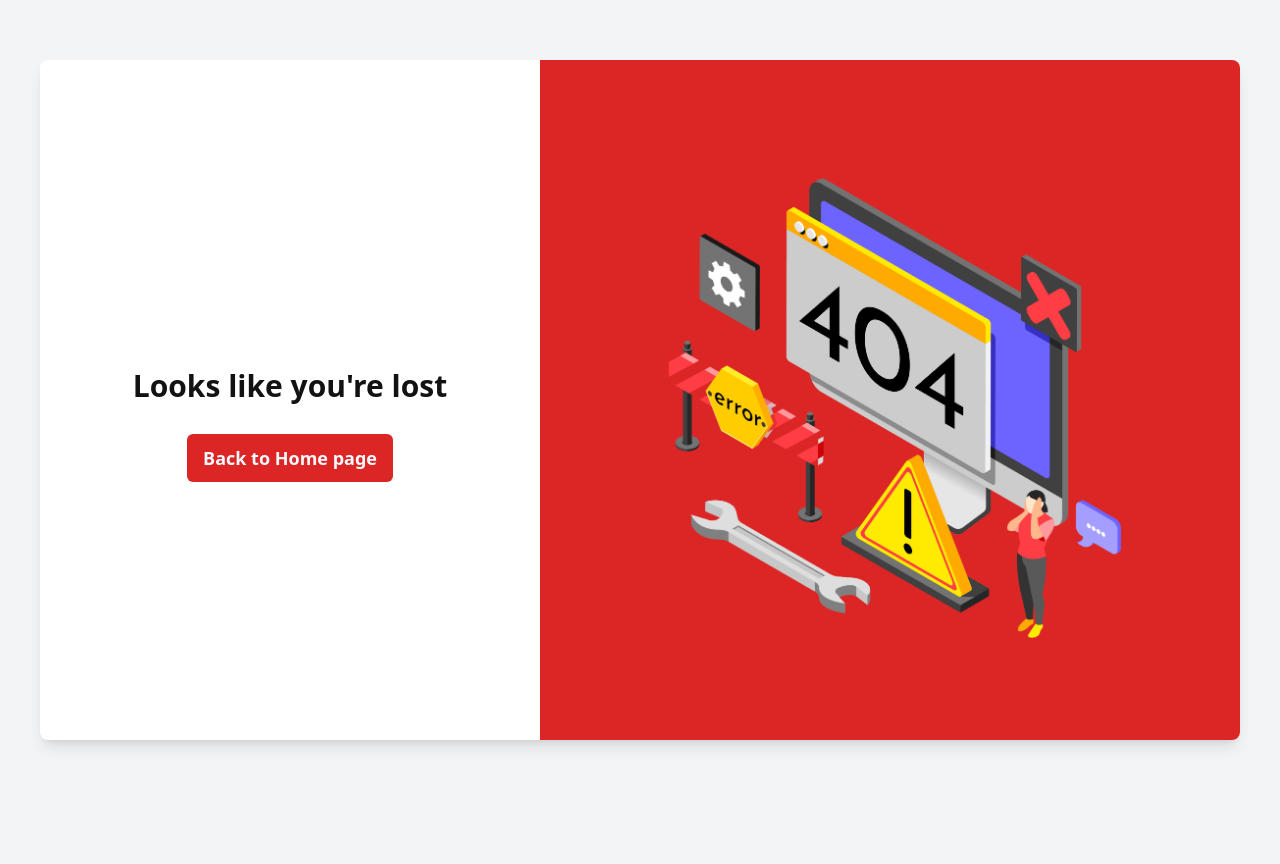
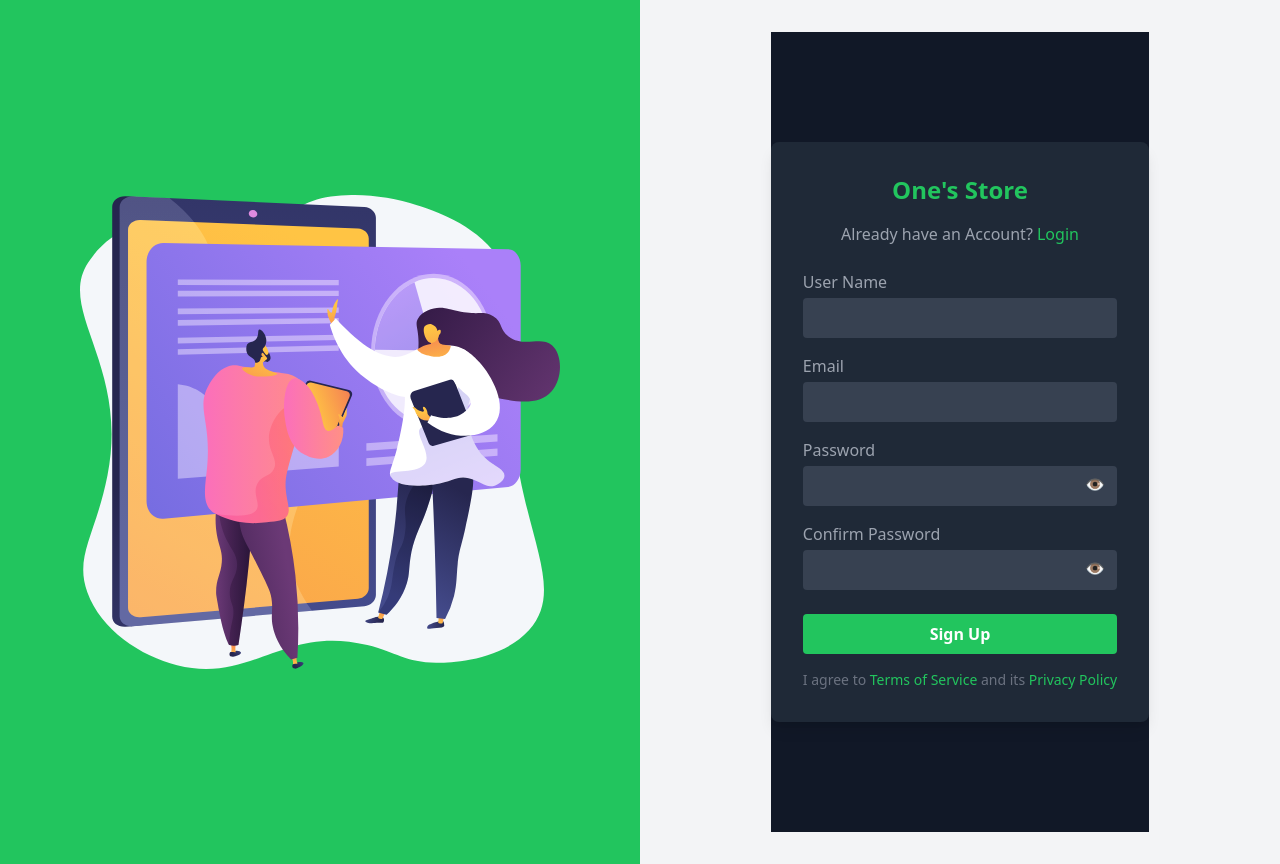
Before and after one commit to Mr-Mudassar/One-s-store, a React (Create React App) app: page /auth/testing in a window 1280 px wide. Before the commit the page ends 800 px from the top, so only its background shows below. Built offline with nearby package versions, Linux system fonts and the light colour scheme.

Commit message:
"Added chart.js and react-chartjs-2 dependencies, updated package-lock.json and package.json, and added a new Testing component to App.js"

```diff
--- a/package.json
+++ b/package.json
@@ -7,10 +7,12 @@
     "@testing-library/react": "^13.4.0",
     "@testing-library/user-event": "^13.5.0",
     "axios": "^1.6.8",
+    "chart.js": "^4.4.2",
     "formik": "^2.4.6",
     "js-cookie": "^3.0.5",
     "jwt-decode": "^4.0.0",
     "react": "^18.3.1",
+    "react-chartjs-2": "^5.2.0",
     "react-data-table-component": "^7.6.2",
     "react-dom": "^18.3.1",
     "react-icons": "^5.2.0",
--- a/src/App.js
+++ b/src/App.js
@@ -12,6 +12,7 @@ import Dashboard from "./pages/dashboard";
 import Orders from "./pages/orders";
 import Stores from "./pages/stores";
 import Callback from "./pages/callback";
+import Testing from "./pages/auth/testing";
 
 function App() {
   const appThemeColor = useStore((state) => state.appThemeColor);
@@ -53,6 +54,7 @@ function App() {
           <Route path="/auth" element={<PublicRoutes />}>
             <Route path="login" element={<Login />} />
             <Route path="signup" element={<SignUp />} />
+            <Route path="testing" element={<Testing />} />
           </Route>
 
           {/* Private routes */}
--- a/src/pages/auth/login.js
+++ b/src/pages/auth/login.js
@@ -54,7 +54,8 @@ const Login = () => {
         Cookies.set("token", response?.data?.data?.jwToken);
         Navigate("/");
       } catch (error) {
-        toast.error(error?.response?.data?.Message);
+        console.log(error.message)
+        toast.error(error?.message);
       }
     },
   });
--- /dev/null
+++ b/src/pages/auth/testing.js
@@ -0,0 +1,51 @@
+// src/pages/SignUpPage.jsx
+import React from 'react';
+import illustration from '../../assests/signup-illustration.svg';
+
+const Testing = () => {
+  return (
+    <div className="flex flex-col md:flex-row min-h-screen">
+      <div className="hidden md:flex md:w-1/2 bg-green-500 items-center justify-center">
+        <img src={illustration} alt="Illustration" className="w-3/4 h-auto" />
+      </div>
+      <div className="w-full md:w-1/2 flex items-center justify-center p-8">
+        <div className="min-h-screen flex items-center justify-center bg-gray-900">
+          <div className="bg-gray-800 p-8 rounded-lg shadow-lg max-w-md w-full">
+            <h2 className="text-2xl font-semibold text-center text-green-500 mb-4">One's Store</h2>
+            <p className="text-center text-gray-400 mb-6">Already have an Account? <a href="#" className="text-green-500">Login</a></p>
+            <form>
+              <div className="mb-4">
+                <label className="block text-gray-400">User Name</label>
+                <input type="text" className="w-full p-2 mt-1 rounded bg-gray-700 text-white focus:outline-none focus:ring-2 focus:ring-green-500" required />
+              </div>
+              <div className="mb-4">
+                <label className="block text-gray-400">Email</label>
+                <input type="email" className="w-full p-2 mt-1 rounded bg-gray-700 text-white focus:outline-none focus:ring-2 focus:ring-green-500" required />
+              </div>
+              <div className="mb-4">
+                <label className="block text-gray-400">Password</label>
+                <div className="relative">
+                  <input type="password" className="w-full p-2 mt-1 rounded bg-gray-700 text-white focus:outline-none focus:ring-2 focus:ring-green-500" required />
+                  <span className="absolute inset-y-0 right-0 flex items-center pr-3 text-gray-500 cursor-pointer">👁️</span>
+                </div>
+              </div>
+              <div className="mb-6">
+                <label className="block text-gray-400">Confirm Password</label>
+                <div className="relative">
+                  <input type="password" className="w-full p-2 mt-1 rounded bg-gray-700 text-white focus:outline-none focus:ring-2 focus:ring-green-500" required />
+                  <span className="absolute inset-y-0 right-0 flex items-center pr-3 text-gray-500 cursor-pointer">👁️</span>
+                </div>
+              </div>
+              <button type="submit" className="w-full bg-green-500 hover:bg-green-600 text-white p-2 rounded font-semibold focus:outline-none focus:ring-2 focus:ring-green-500">Sign Up</button>
+            </form>
+            <p className="text-center text-gray-500 text-sm mt-4">
+              I agree to <a href="#" className="text-green-500">Terms of Service</a> and its <a href="#" className="text-green-500">Privacy Policy</a>
+            </p>
+          </div>
+        </div>
+      </div>
+    </div>
+  );
+}
+
+export default Testing;
--- a/src/pages/dashboard/components/chart.js
+++ b/src/pages/dashboard/components/chart.js
@@ -1,9 +1,49 @@
-import React from 'react'
+import React from 'react';
+import { Line } from 'react-chartjs-2';
+import { Chart as ChartJS, CategoryScale, LinearScale, PointElement, LineElement, Title, Tooltip, Legend } from 'chart.js';
 
-const Chart = () => {
+ChartJS.register(CategoryScale, LinearScale, PointElement, LineElement, Title, Tooltip, Legend);
+
+const ChartComponent = () => {
+  const data = [2756.26, 3207.03, 3274.94, 5432.65, 4234.65]; // Example data points
+  const labels = ['2:30 PM', '3:10 PM', '3:55 PM', '4:43 PM', "6:40 PM"]; // Example labels
+
+  const chartData = {
+    labels: labels,
+    datasets: [
+      {
+        label: 'Ethereum Rate',
+        data: data,
+        borderColor: "var--color-border",
+        backgroundColor: 'green',
+        fill: true,
+      },
+    ],
+  };
+
+  const options = {
+    responsive: true,
+    maintainAspectRatio: false,
+    scales: {
+      x: {
+        beginAtZero: true,
+      },
+      y: {
+        beginAtZero: true,
+      },
+    },
+  };
+
   return (
-    <div>Chart</div>
-  )
-}
+    <div className="container mx-auto">
+      <div className="bg-theme-primaryBg text-theme-secondary p-4 rounded-lg shadow-lg">
+        <h2 className="text-2xl font-bold mb-4 text-theme-primary">Ethereum rate</h2>
+        <div className="h-64">
+          <Line data={chartData} options={options}/>
+        </div>
+      </div>
+    </div>
+  );
+};
 
-export default Chart
+export default ChartComponent;
--- a/src/pages/dashboard/index.js
+++ b/src/pages/dashboard/index.js
@@ -1,6 +1,7 @@
 import React from "react";
 import MainCard from "./components/main-card";
 import SmallCard from "./components/small-card";
+import ChartComponent from "./components/chart";
 
 const Dashboard = () => {
   return (
@@ -8,7 +9,9 @@ const Dashboard = () => {
       <div className="flex justify-between m-auto flex-wrap gap-y-4">
         <div>
           <h5 className="font-bold text-theme-btnBgText text-xl">DASHBOARD</h5>
-          <p className="text-sm font-semibold text-theme-tertiary">Global view</p>
+          <p className="text-sm font-semibold text-theme-tertiary">
+            Global view
+          </p>
         </div>
 
         <div className="flex gap-4">
@@ -24,7 +27,12 @@ const Dashboard = () => {
       <div className="grid grid-cols-1 sm:grid-cols-2  xl:grid-cols-4 gap-4">
         <MainCard />
         <SmallCard />
-        <SmallCard ImgUrl={"https://th.bing.com/th/id/OIP.pOh4X4d_pa5dQ3HT4dlQsAHaET?rs=1&pid=ImgDetMain"} />
+        <SmallCard
+          ImgUrl={
+            "https://th.bing.com/th/id/OIP.pOh4X4d_pa5dQ3HT4dlQsAHaET?rs=1&pid=ImgDetMain"
+          }
+        />
+        <ChartComponent />
       </div>
     </div>
   );
```
Also changed, not shown: 2 other files (tests, documents, lock files or other folders).
